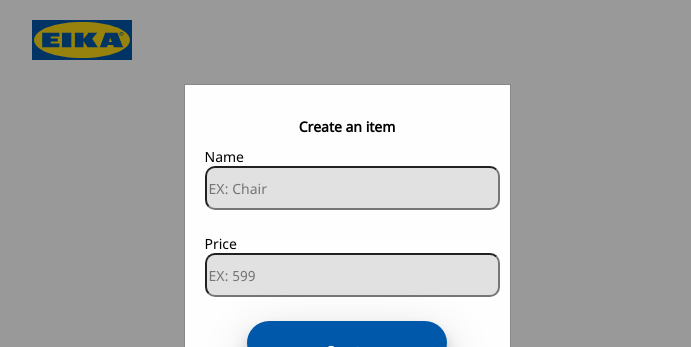
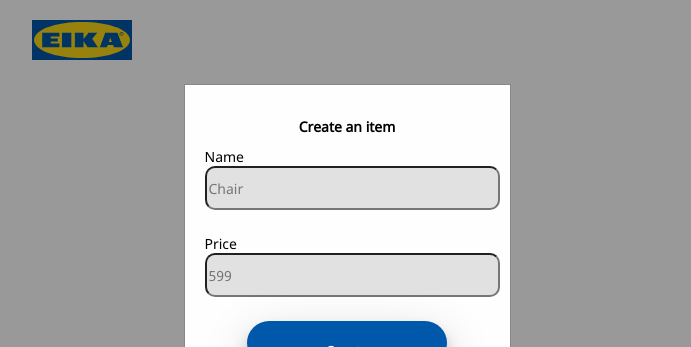
Before and after one commit to liuhaiwei-2021/eika-testing, a React (Create React App) app: page / in a window 1280 px wide. Both pictures are taken after a click on the button "Add a new item". Shown: the top 347 px of the page, without its empty margins (293-984 px from the left). Built offline with nearby package versions, Linux system fonts and the light colour scheme.

Commit message:
sorter button css adjust

```diff
--- a/src/App.css
+++ b/src/App.css
@@ -85,8 +85,7 @@ body {
   border: 1px solid #888;
 }
 
-.name,
-.price {
+.modal-content input {
   display: block;
   width: 295px;
   height: 44px;
@@ -168,9 +167,14 @@ li {
   color: #a9a9a8;
 }
 /* sort */
-.sort {
+.sorter {
   display: flex;
   flex-direction: row;
   justify-content: space-around;
   height: 22px;
 }
+.sorter button {
+  border: none;
+  background-color: white;
+  font-weight: bold;
+}
--- a/src/components/ModalForm.jsx
+++ b/src/components/ModalForm.jsx
@@ -10,13 +10,15 @@ export default function ModalForm({ modalState }) {
   const [price, setPrice] = useState("");
   const [showModal, setShowModal] = modalState;
 
-  //safeguard
   if (showModal === false) return null;
 
   //Methods
   function onSubmit(e) {
     e.preventDefault();
     addItem(name, price);
+  }
+
+  function resetForm() {
     setName("");
     setPrice("");
     setShowModal(false);
@@ -26,12 +28,10 @@ export default function ModalForm({ modalState }) {
     <div className="modal">
       <form className="modal-content" onSubmit={(e) => onSubmit(e)}>
         <h2>Create an item</h2>
-
         <label htmlFor="name">Name</label>
         <input
-          className="name"
           type="text"
-          placeholder="EX: Chair"
+          placeholder="Chair"
           required
           value={name}
           onChange={(e) => setName(e.target.value)}
@@ -39,16 +39,15 @@ export default function ModalForm({ modalState }) {
 
         <label htmlFor="price">Price</label>
         <input
-          className="price"
           type="number"
-          placeholder="EX: 599"
+          placeholder="599"
           required
           value={price}
           onChange={(e) => setPrice(e.target.value)}
         />
 
         <button className="btn-add">Create</button>
-        <button className="btn-cancel" onClick={() => setShowModal(false)}>
+        <button className="btn-cancel" onClick={resetForm}>
           Cancel
         </button>
       </form>
--- a/src/components/Sorter.jsx
+++ b/src/components/Sorter.jsx
@@ -23,7 +23,7 @@ function Sorter() {
     updateList(clonedList);
   }
   return (
-    <div className="sort">
+    <div className="sorter">
       <span>SortBy:</span>
       <button onClick={sortByName}>Name</button>
       <button onClick={sortByPrice}>Price</button>
--- a/src/components/TodoItem.jsx
+++ b/src/components/TodoItem.jsx
@@ -7,14 +7,13 @@ function TodoItem({ item }) {
 
   const { id, name, price, completed, imageURL } = item;
   const [checked, setChecked] = useState(false);
-  console.log(id);
 
   return (
     <li className={item.completed ? "completed" : "uncompleted"}>
       <div className="item-check-name">
         <input
           className="item-check"
-          checked={completed ? true : false}
+          checked={completed}
           onChange={() => setChecked(!checked)}
           onClick={() => toggleCompleted(id)}
           type="checkbox"
```
